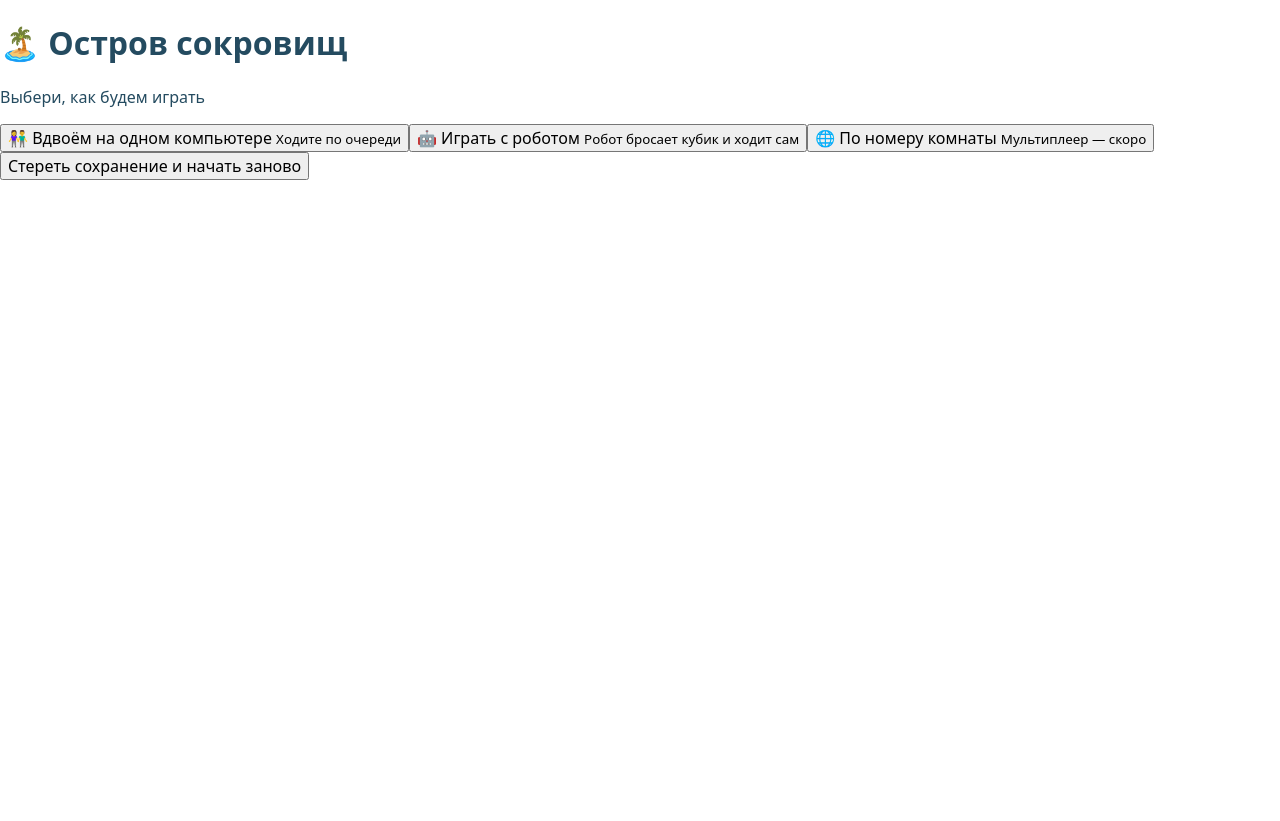
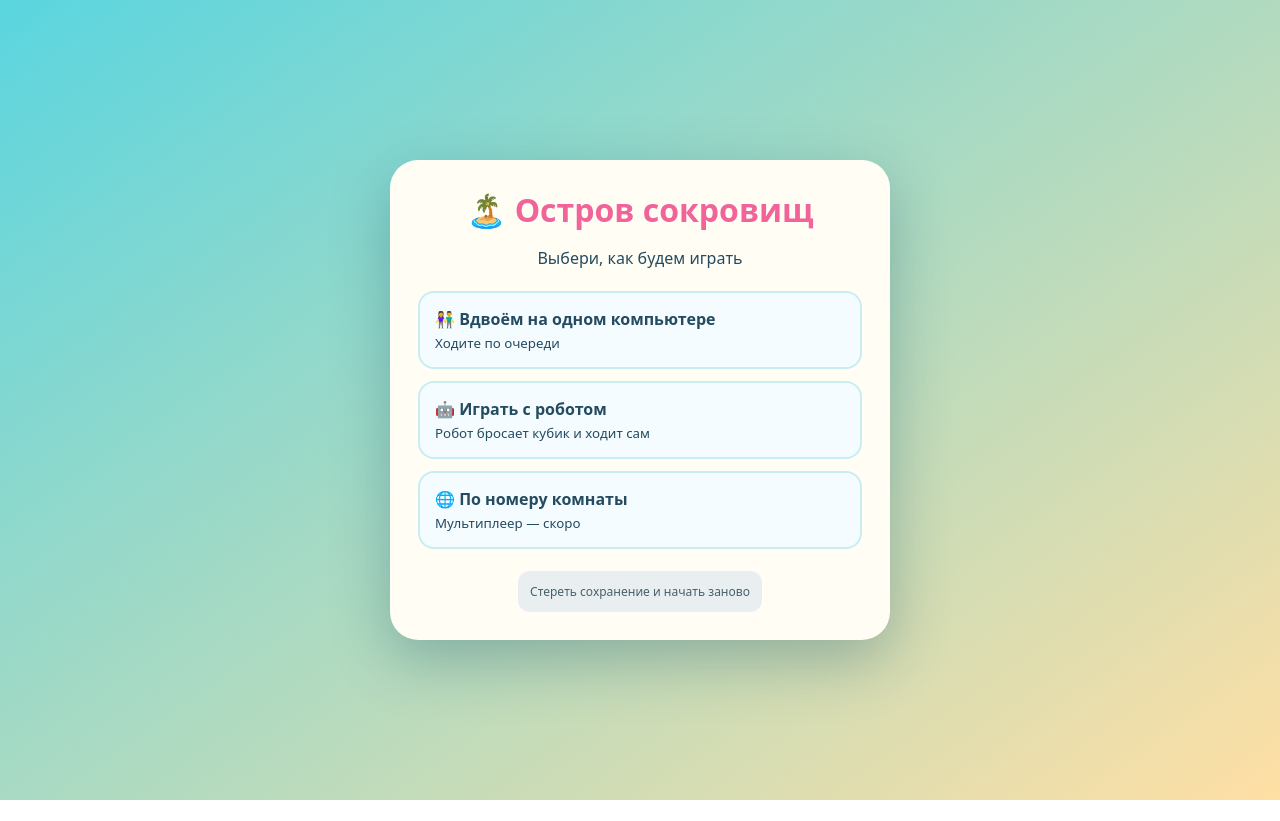
Before and after one commit to mashuxa/flamingo-robot-island, a Next.js app: page / in a window 1280 px wide. After the commit the page ends 800 px from the top, so only its background shows below. Built offline with nearby package versions, Linux system fonts and the light colour scheme.

Commit message:
Style game mode selection and dice overlay

```diff
--- a/app/style.css
+++ b/app/style.css
@@ -36,3 +36,18 @@
 .hero{font-size:clamp(26px,3vw,42px)}
 .hero-robot{left:30%}
 @media(max-width:800px){.stone{width:clamp(18px,4vw,27px);height:clamp(18px,4vw,27px)}.stone-label{font-size:9px}.hero{font-size:28px}.start-zone{font-size:9px}}
+
+/* Mode selection and persistence controls */
+.mode-screen,.game-loading{min-height:100dvh;display:grid;place-items:center;padding:24px;background:linear-gradient(145deg,#5ad5df,#ffdfa4);font-family:system-ui}
+.mode-dialog{width:min(100%,500px);background:#fffdf4;border-radius:28px;padding:28px;box-shadow:0 20px 60px #14536a55;text-align:center}
+.mode-dialog h1{margin:0 0 8px;color:#f06499}.mode-options{display:grid;gap:12px;margin:22px 0}
+.mode-options button{background:#f5fcff;border:2px solid #c8eef2;border-radius:16px;padding:15px;text-align:left;font-weight:800;cursor:pointer;color:#244b60}
+.mode-options button small{display:block;font-weight:400;margin-top:4px}.mode-options button:hover{border-color:#f06499}
+.room-form{display:grid;gap:12px}.room-form input{display:block;width:100%;padding:12px;border-radius:12px;border:1px solid #9acbd3;margin-top:8px}
+.room-form button,.clear-save{border:0;border-radius:12px;background:#f36f9d;color:white;padding:12px;cursor:pointer}
+.clear-save{background:#e9eef1;color:#46616c;font-size:12px}
+.panel-actions{flex-wrap:wrap}.panel-actions button{min-width:45%}
+.dice-overlay{position:fixed;z-index:9999;width:96px;height:96px;display:grid;place-items:center;transform:translate(-50%,-50%) scale(1.35);pointer-events:none;perspective:700px;filter:drop-shadow(0 18px 12px #2357)}
+.dice-overlay-flying{animation:dice-land .95s ease-in-out forwards}
+@keyframes dice-land{0%{transform:translate(-50%,-150%) scale(1.5)}55%{transform:translate(-50%,20%) scale(.75)}100%{transform:translate(-50%,-50%) scale(.65)}}
+.die:has(+ .dice-hint) .die-float{pointer-events:none}
```
